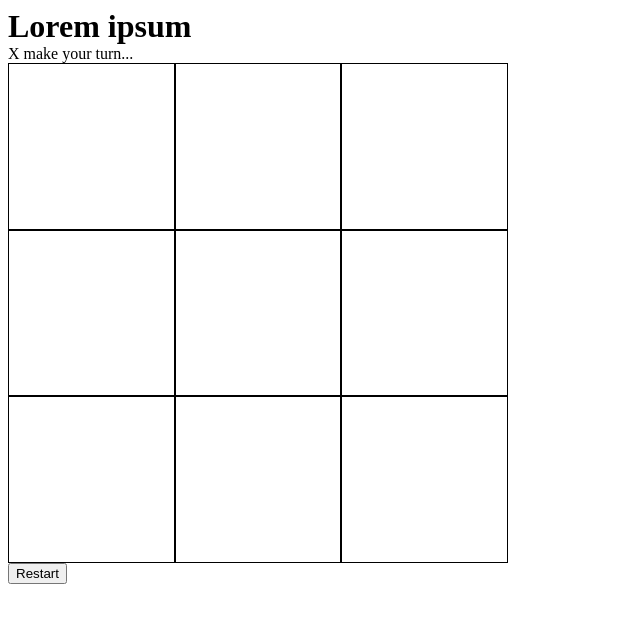
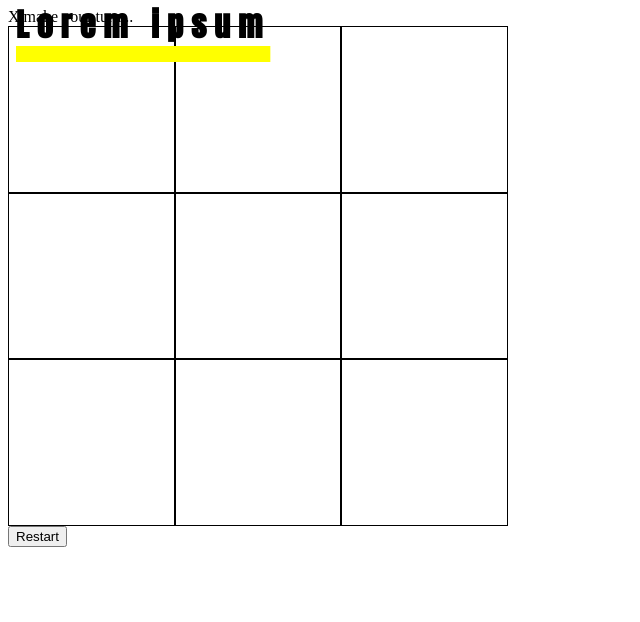
Before and after one commit to fabiusgasber/tic-tac-toe, a plain HTML site: page index.html in a window 1280 px wide. Shown: the whole page, without its empty margins (0-640 px from the left). Drawn offline with Linux system fonts and the light colour scheme.

Commit message:
feat: add h1 styling

```diff
--- a/styles.css
+++ b/styles.css
@@ -22,6 +22,20 @@ h1, p {
     margin-block-end: 0;
 }
 
+h1 {
+    font-family: anton, sans-serif;
+    color: var(--secondary-color);
+    align-self: flex-start;
+    position: absolute;
+    top: 0;
+    left: 1rem;
+    margin-left: 0;
+    text-decoration: underline;
+    text-decoration-color: var(--accent-color);
+    text-decoration-thickness: 1rem;
+    letter-spacing: 0.5rem;
+}
+
 }
 
 body {
```
